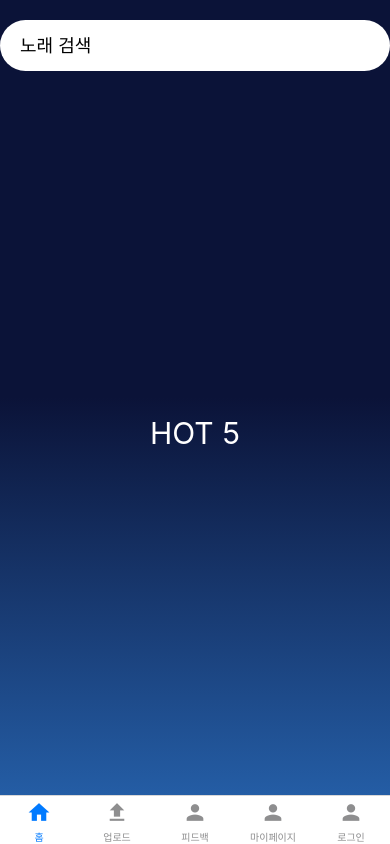
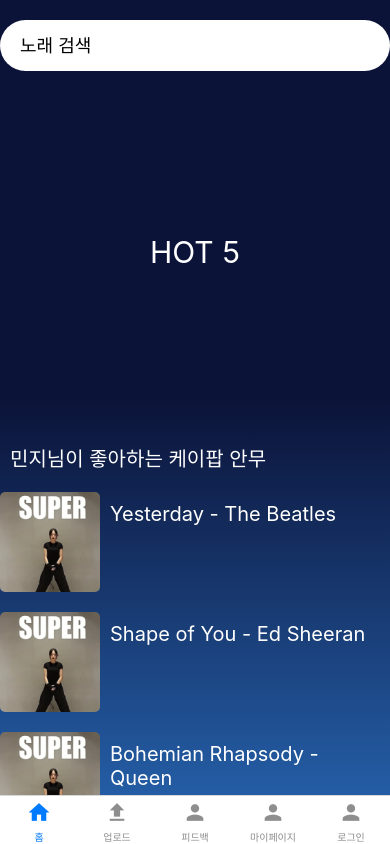
Before and after one commit to namoo1818/StepToDance, a React Native app in the folder FE/: screen /VideoList in a window 390 px wide. Built offline with nearby package versions, Linux system fonts and the light colour scheme; no server answers.

Commit message:
fixs: 임시 api 연동 코드 주석 처리

```diff
--- a/FE/src/components/video/VideoList.js
+++ b/FE/src/components/video/VideoList.js
@@ -1,38 +1,114 @@
 import React, { useEffect, useState } from "react";
-import { View, Text, FlatList, TouchableOpacity } from "react-native";
+import { View, Text, Image, StyleSheet, TouchableOpacity, FlatList } from "react-native";
 import { useNavigation } from "@react-navigation/native";
 import { getGuideList } from "../../api/GuideApis";
 
+const guideList = [
+  {
+    "id": 1,
+    "video_url": "https://example.com/guide_video_1",
+    "thumbnail_img_url": "../../assets/thumbnail.png",
+    "song_title": "Yesterday",
+    "singer": "The Beatles",
+    "genre": "Rock",
+    "rank": 1,
+    "uploader": "user123",
+    "count_feedback": 5,
+    "created_at": "2024-04-15T08:00:00Z"
+  },
+  {
+    "id": 2,
+    "video_url": "https://example.com/guide_video_2",
+    "thumbnail_img_url": "../../assets/thumbnail.png",
+    "song_title": "Shape of You",
+    "singer": "Ed Sheeran",
+    "genre": "Pop",
+    "rank": 2,
+    "uploader": "user456",
+    "count_feedback": 3,
+    "created_at": "2024-04-14T10:30:00Z"
+  },
+  {
+    "id": 3,
+    "video_url": "https://example.com/guide_video_3",
+    "thumbnail_img_url": "../../assets/thumbnail.png",
+    "song_title": "Bohemian Rhapsody",
+    "singer": "Queen",
+    "genre": "Rock",
+    "rank": 3,
+    "uploader": "user789",
+    "count_feedback": 7,
+    "created_at": "2024-04-13T15:45:00Z"
+  },
+  {
+    "id": 4,
+    "video_url": "https://example.com/guide_video_3",
+    "thumbnail_img_url": "../../assets/thumbnail.png",
+    "song_title": "Smoke",
+    "singer": "Dynamic Duo",
+    "genre": "HipHop",
+    "rank": 4,
+    "uploader": "user789",
+    "count_feedback": 7,
+    "created_at": "2024-04-13T15:45:00Z"
+  },
+];
+
 export default function VideoList() {
-  const [guideList, setGuideList] = useState([]);
+  // const [guideList, setGuideList] = useState([]);
   const navigation = useNavigation();
 
-  useEffect(() => {
-    const fetchGuideData = async () => {
-      try {
-        const data = await getGuideList();
-        setGuideList(data);
-      } catch (error) {
-        console.error('Error fetching guide data:', error);
-      }
-    };
+  // useEffect(() => {
+  //   const fetchGuideData = async () => {
+  //     try {
+  //       const data = await getGuideList();
+  //       setGuideList(data);
+  //     } catch (error) {
+  //       console.error('Error fetching guide data:', error);
+  //     }
+  //   };
 
-    fetchGuideData();
-  }, []);
+  //   fetchGuideData();
+  // }, []);
 
   const renderItem = ({ item }) => (
-    <TouchableOpacity onPress={() => navigation.navigate("GuideDetail", { guideId: item.id })}>
-      <Text>{item.title}</Text>
+    <TouchableOpacity style={styles.guide} onPress={() => navigation.navigate("GuideDetail", item)}>
+      <Image style={styles.image} source={require("../../assets/thumbnail.png")} />
+      <Text style={styles.text}>{item.song_title} - {item.singer}</Text>
     </TouchableOpacity>
   );
 
   return (
-    <View>
+    <View style={styles.container}>
+      <Text style={styles.text}>민지님이 좋아하는 케이팝 안무</Text>
       <FlatList
         data={guideList}
         renderItem={renderItem}
-        keyExtractor={(item) => item.id.toString()}
+        keyExtractor={item => item.id.toString()}
       />
     </View>
   );
 }
+
+
+const styles = StyleSheet.create({
+  container: {
+    flex: 1,
+  },
+  text: {
+    color: 'white',
+    fontSize: 20,
+    margin: 10,
+    textAlignVertical: 'center',
+  },
+  image: {
+    width: 100,
+    height: 100,
+    borderRadius: 5,
+  },
+  guide: {
+    flexDirection: 'row',
+    marginTop: 10,
+    marginBottom: 10,
+  },
+});
```
